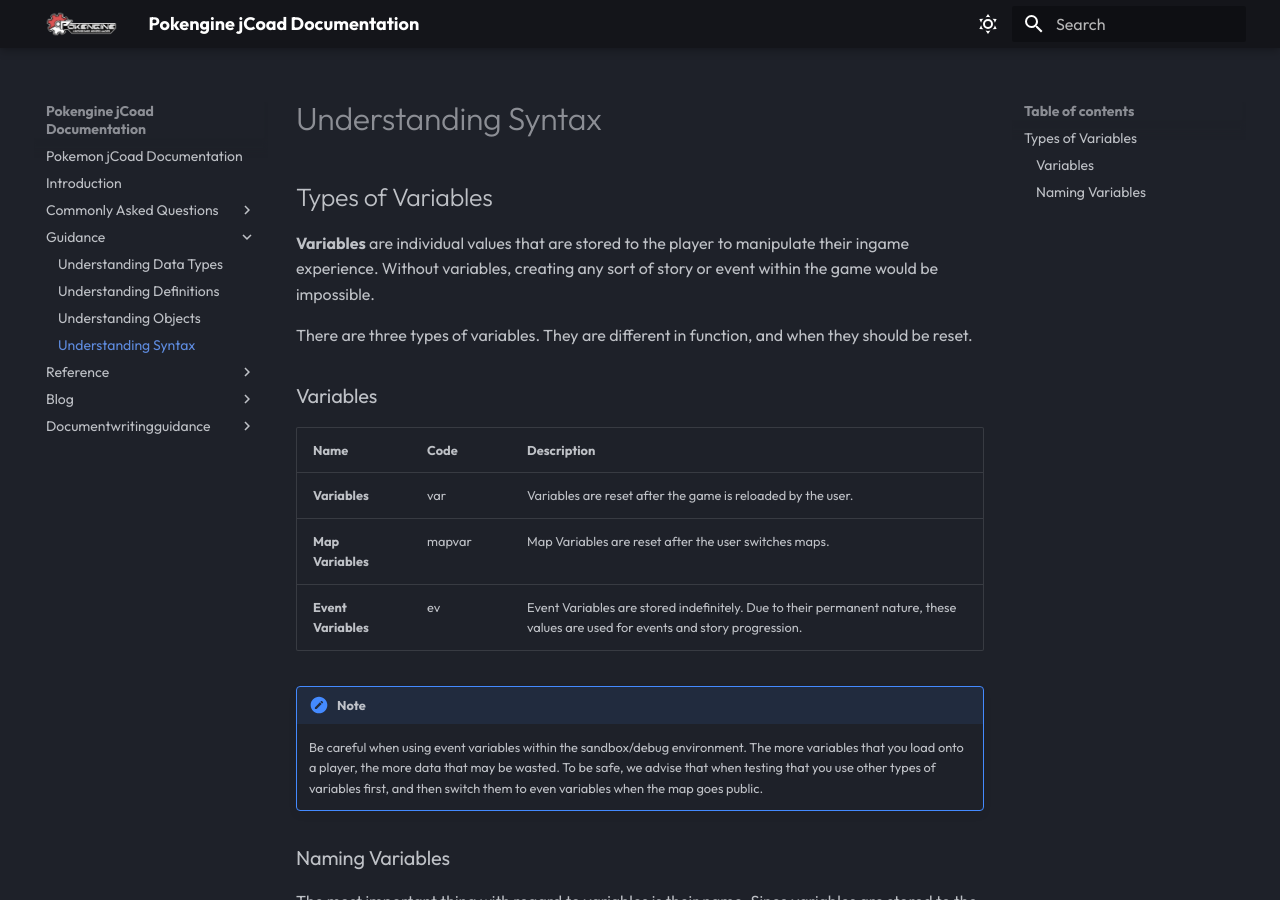
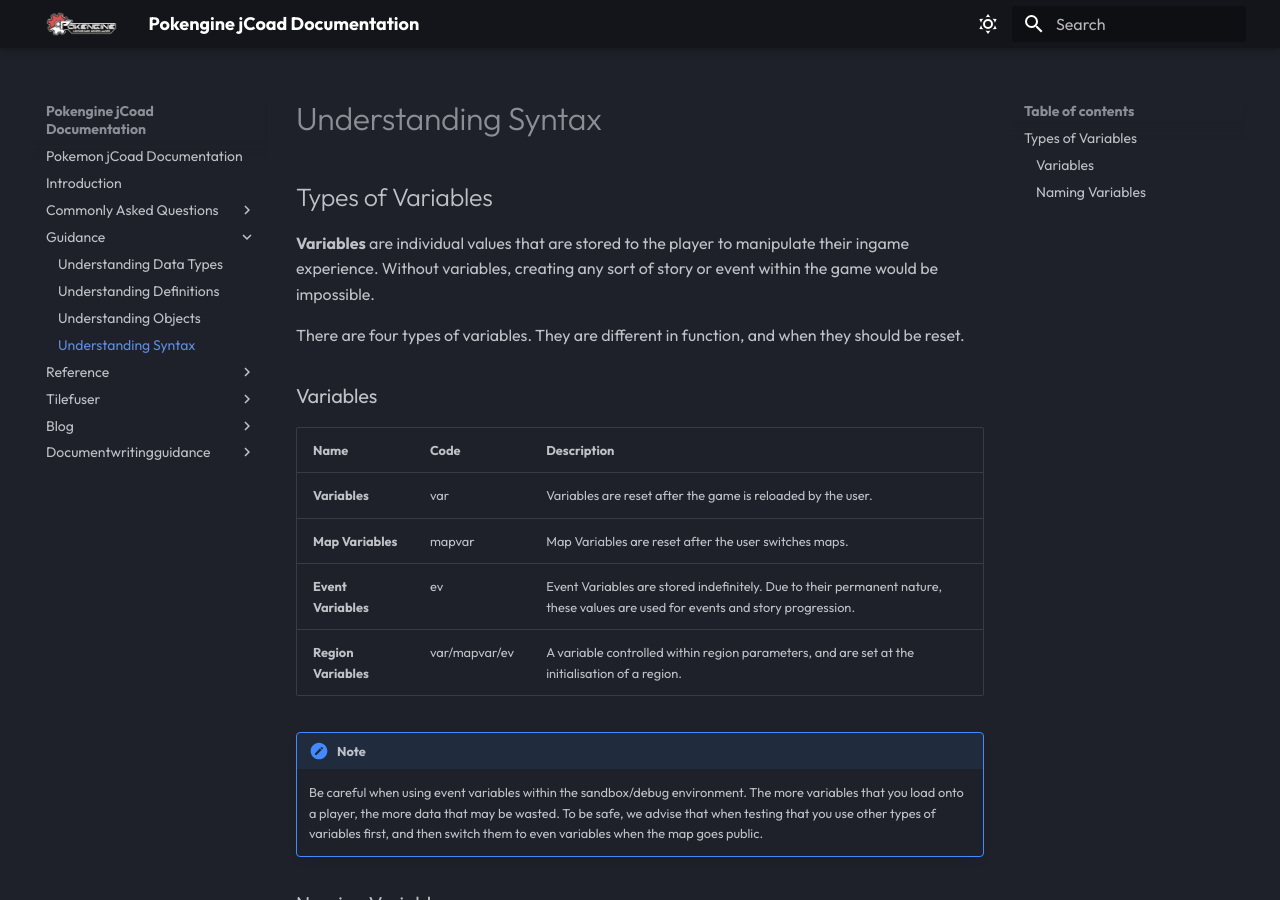
Before and after one commit to PixelMister/Pokengine, an MkDocs documentation site: the page built from docs/Guidance/understanding-syntax.md, in a window 1280 px wide and 900 px high. Built offline with MkDocs 1.6.1 and Material for MkDocs 9.7.7, drawn with Linux system fonts in a browser that asks for light colours.

Commit message:
Additional Information

```diff
--- a/docs/Guidance/understanding-syntax.md
+++ b/docs/Guidance/understanding-syntax.md
@@ -2,7 +2,7 @@
 ## Types of Variables
 **Variables** are individual values that are stored to the player to manipulate their ingame experience. Without variables, creating any sort of story or event within the game would be impossible.
 
-There are three types of variables. They are different in function, and when they should be reset.
+There are four types of variables. They are different in function, and when they should be reset.
 
 ### Variables
 
@@ -11,6 +11,7 @@ Name | Code | Description
 **Variables** | var | Variables are reset after the game is reloaded by the user.
 **Map Variables** | mapvar | Map Variables are reset after the user switches maps.
 **Event Variables** | ev | Event Variables are stored indefinitely. Due to their permanent nature, these values are used for events and story progression.
+**Region Variables** | var/mapvar/ev | A variable controlled within region parameters, and are set at the initialisation of a region.
 
 !!! note "Note"
 
```
Also changed, not shown: docs/Tilefuser/creatingatilemap.md (added, +3 -0 lines), docs/Tilefuser/introductiontotilefuser.md (added, +4 -0 lines), docs/Tilefuser/image.png (added).
